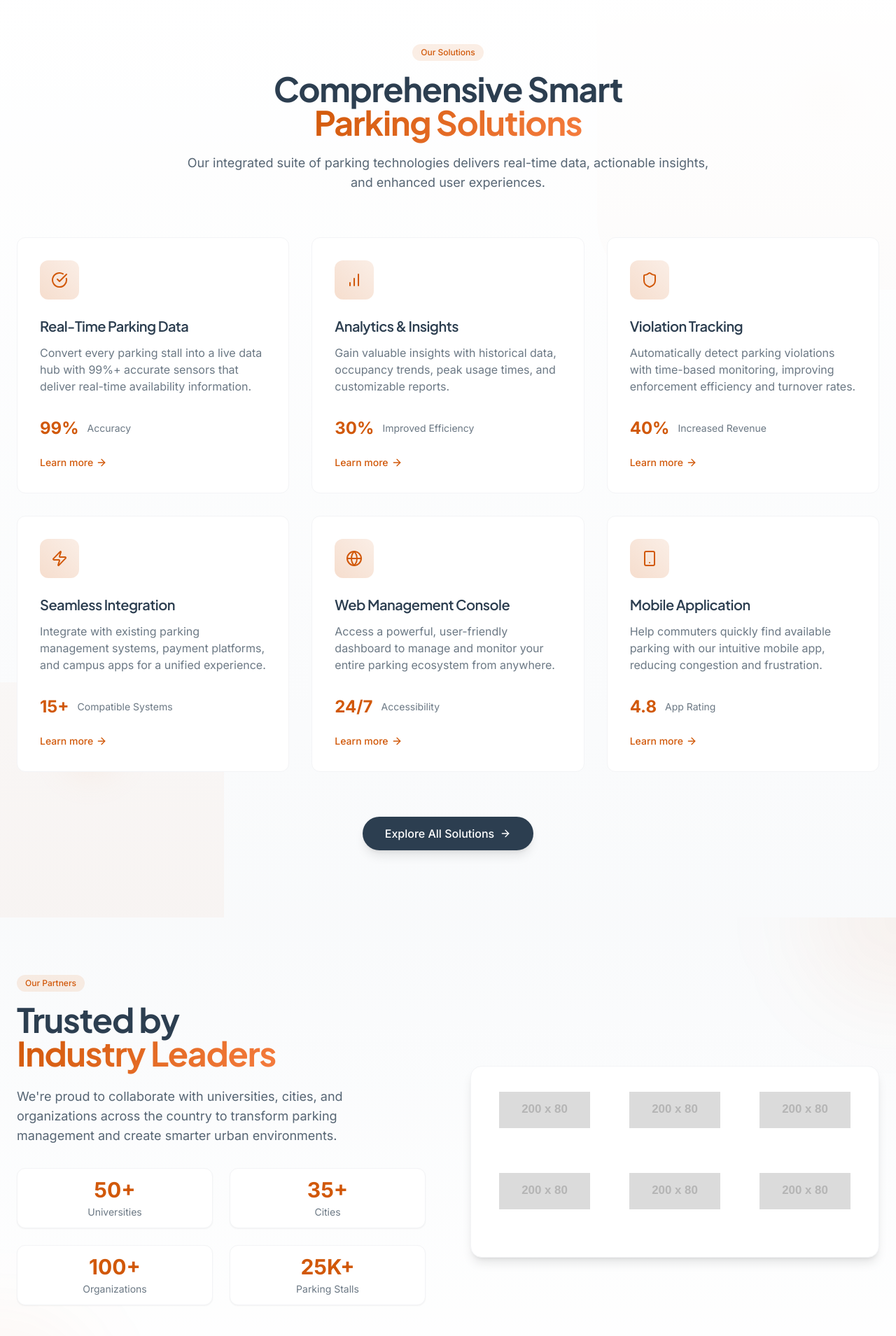
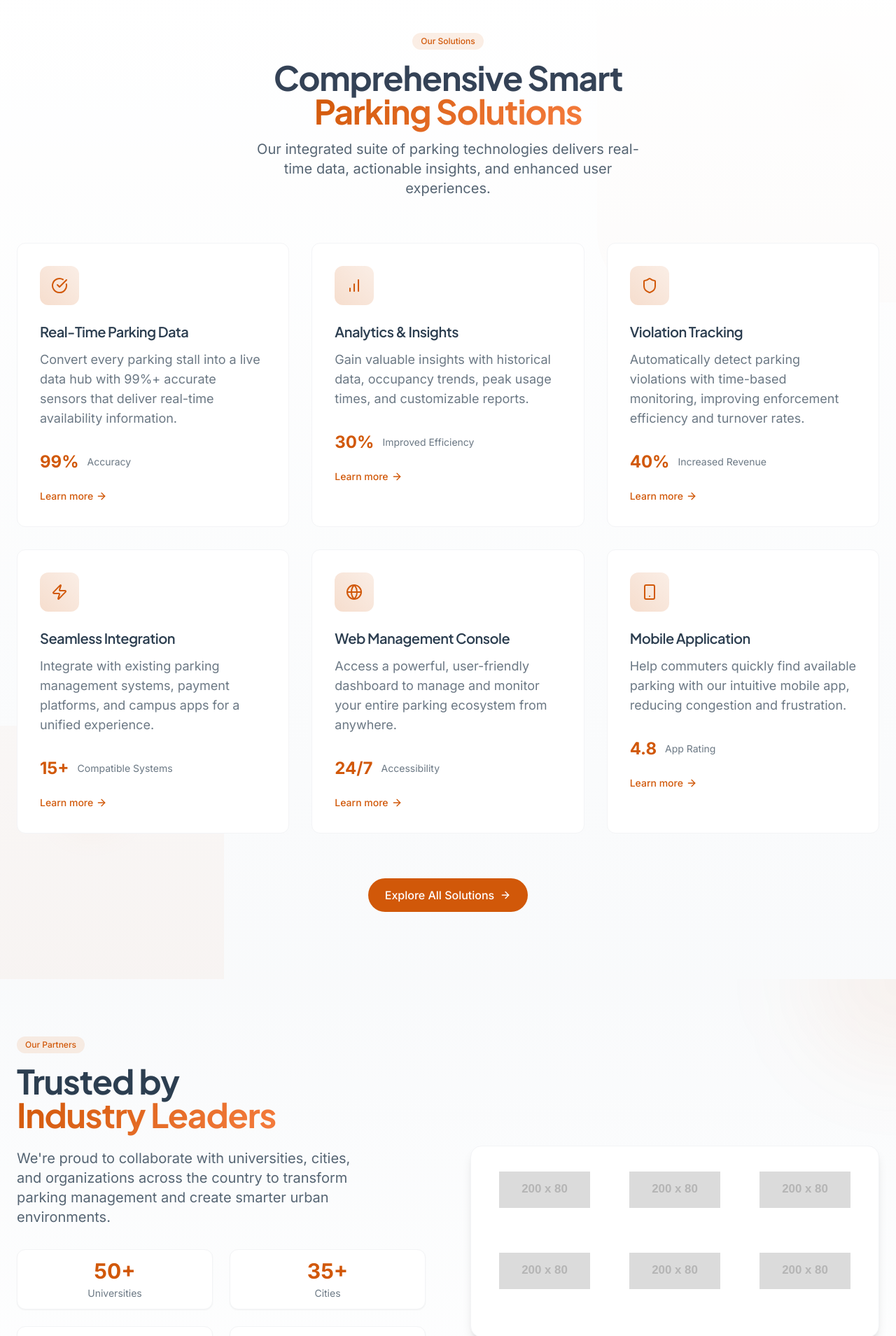
Before and after one commit to dajobrague/japa, a React (Vite) app: page / in a window 1280 px wide. Shown: the part 880-2789 px from the top of the page at 70% size. Built offline with nearby package versions, Linux system fonts and the light colour scheme.

Commit message:
Improved design consistency across components: Fixed typography, standardized buttons, centered content, and updated homepage alignment

```diff
--- a/src/components/case-studies/CaseStudyHero.tsx
+++ b/src/components/case-studies/CaseStudyHero.tsx
@@ -27,9 +27,16 @@ const CaseStudyHero = () => {
                 <AnimatedButton variant="primary" size="lg">
                   Request a Consultation
                 </AnimatedButton>
-                <a href="#case-studies" className="inline-flex items-center justify-center bg-white hover:bg-gray-100 text-japa-slate border border-gray-200 font-medium py-3 px-6 rounded-lg transition-colors">
-                  View Case Studies <ChevronRight className="ml-1 w-4 h-4" />
-                </a>
+                <AnimatedButton
+                  variant="secondary"
+                  size="lg"
+                  icon={<ChevronRight className="w-4 h-4" />}
+                  onClick={() => {
+                    document.getElementById('case-studies')?.scrollIntoView({ behavior: 'smooth' });
+                  }}
+                >
+                  View Case Studies
+                </AnimatedButton>
               </div>
             </div>
           </AnimationWrapper>
--- a/src/components/home/CallToAction.tsx
+++ b/src/components/home/CallToAction.tsx
@@ -42,7 +42,7 @@ const CallToAction = () => {
             </AnimationWrapper>
 
             <AnimationWrapper animation="fade-up" delay={100}>
-              <p className="text-white/80 text-base md:text-lg mb-6 md:mb-8">
+              <p className="text-white/80 text-lg md:text-xl mb-6 md:mb-8">
                 Join universities and cities nationwide that have optimized their parking operations, improved user satisfaction, and increased revenue with JAPA's smart solutions.
               </p>
             </AnimationWrapper>
--- a/src/components/home/Features.tsx
+++ b/src/components/home/Features.tsx
@@ -3,6 +3,7 @@ import { CheckCircle, Shield, BarChart, Zap, Globe, Smartphone, ArrowRight, Chev
 import AnimationWrapper from "../ui/AnimationWrapper";
 import Pill from "../ui/Pill";
 import { Link } from "react-router-dom";
+import AnimatedButton from "../ui/AnimatedButton";
 
 // Feature data with additional details for enhanced cards
 const features = [
@@ -85,11 +86,11 @@ const Features = () => {
       <div className="container-wide px-4 md:px-6">
         <AnimationWrapper animation="fade-up">
           <div className="text-center max-w-3xl mx-auto mb-8 md:mb-12 lg:mb-16">
-            <Pill className="mb-3 md:mb-4">Our Solutions</Pill>
-            <h2 className="text-balance font-display font-bold text-japa-slate mb-4 md:mb-5 text-3xl sm:text-4xl md:text-5xl leading-tight">
+            <Pill className="mb-3 md:mb-4 inline-flex">Our Solutions</Pill>
+            <h2 className="text-3xl md:text-4xl lg:text-5xl font-bold mb-4 max-w-2xl mx-auto">
               Comprehensive Smart <span className="text-gradient bg-clip-text text-transparent bg-gradient-to-r from-japa-orange to-japa-blue">Parking Solutions</span>
             </h2>
-            <p className="text-japa-slate/80 text-base md:text-lg">
+            <p className="text-japa-slate/80 text-lg md:text-xl max-w-xl mx-auto">
               Our integrated suite of parking technologies delivers real-time data, actionable insights, and enhanced user experiences.
             </p>
           </div>
@@ -139,7 +140,7 @@ const Features = () => {
                   <h3 className="text-base font-display font-semibold mb-2 text-japa-slate group-hover:text-japa-orange transition-colors duration-300">
                     {feature.title}
                   </h3>
-                  <p className="text-japa-slate/70 text-sm mb-4 line-clamp-3">
+                  <p className="text-japa-slate/70 text-base md:text-lg mb-4 line-clamp-3">
                     {feature.description}
                   </p>
 
@@ -198,7 +199,7 @@ const Features = () => {
                 <h3 className="text-lg md:text-xl font-display font-semibold mb-2 md:mb-3 text-japa-slate group-hover:text-japa-orange transition-colors duration-300">
                   {feature.title}
                 </h3>
-                <p className="text-japa-slate/70 text-sm md:text-base mb-6 md:mb-8">
+                <p className="text-japa-slate/70 text-base md:text-lg mb-6 md:mb-8">
                   {feature.description}
                 </p>
 
@@ -227,13 +228,13 @@ const Features = () => {
         {/* Added section CTA */}
         <AnimationWrapper animation="fade-up" delay={600}>
           <div className="mt-10 md:mt-12 lg:mt-16 text-center">
-            <Link
-              to="/solutions"
-              className="bg-japa-slate hover:bg-japa-slate/90 text-white py-2.5 md:py-3 px-6 md:px-8 rounded-full inline-flex items-center text-sm md:text-base font-medium transition-all duration-300 hover:pl-6 hover:pr-10 shadow-lg"
+            <AnimatedButton
+              variant="primary"
+              icon={<ArrowRight size={16} />}
+              onClick={() => window.location.href = '/solutions'}
             >
               Explore All Solutions
-              <ArrowRight size={16} className="ml-2" />
-            </Link>
+            </AnimatedButton>
           </div>
         </AnimationWrapper>
       </div>
--- a/src/components/home/Hero.tsx
+++ b/src/components/home/Hero.tsx
@@ -13,7 +13,12 @@ const Hero = () => {
   const { openDemoForm } = useDemoForm();
 
   return (
-    <section className="relative pt-16 pb-16 md:pt-24 md:pb-20 lg:pt-32 lg:pb-28 overflow-hidden">
+    <section className="relative pt-24 pb-20 md:py-28 overflow-hidden bg-gradient-to-br from-japa-gray/40 via-white to-japa-blue/5">
+      {/* Background pattern */}
+      <div className="absolute inset-0 z-0 opacity-10">
+        <div className="absolute inset-0 bg-grid-pattern-light"></div>
+      </div>
+
       {/* Enhanced Background Elements */}
       <div className="absolute inset-0 bg-gradient-to-b from-white to-japa-paleOrange/30 -z-10" />
       <div className="absolute top-0 left-0 w-full h-full bg-[url('https://images.unsplash.com/photo-1621950614805-1b59f36954a3?ixlib=rb-4.0.3&ixid=MnwxMjA3fDB8MHxwaG90by1wYWdlfHx8fGVufDB8fHx8&auto=format&fit=crop&w=2070&q=80')] bg-cover bg-center opacity-5 -z-10" />
--- a/src/components/home/Partners.tsx
+++ b/src/components/home/Partners.tsx
@@ -3,6 +3,7 @@ import AnimationWrapper from "../ui/AnimationWrapper";
 import Pill from "../ui/Pill";
 import { Link } from "react-router-dom";
 import { ArrowRight } from "lucide-react";
+import AnimatedButton from "../ui/AnimatedButton";
 
 // Enhanced partner data with categories
 const partnerLogos = [
@@ -75,7 +76,7 @@ const Partners = () => {
               <h2 className="text-balance font-display font-bold text-japa-slate text-3xl sm:text-4xl md:text-5xl mb-4 md:mb-6 leading-tight">
                 Trusted by <span className="text-gradient bg-clip-text text-transparent bg-gradient-to-r from-japa-orange to-japa-blue">Industry Leaders</span>
               </h2>
-              <p className="text-japa-slate/80 text-base md:text-lg mb-6 md:mb-8 max-w-lg">
+              <p className="text-japa-slate/80 text-lg md:text-xl mb-6 md:mb-8 max-w-lg">
                 We're proud to collaborate with universities, cities, and organizations across the country
                 to transform parking management and create smarter urban environments.
               </p>
@@ -100,13 +101,13 @@ const Partners = () => {
                 ))}
               </div>
 
-              <Link
-                to="/partners"
-                className="inline-flex items-center text-japa-slate font-medium hover:text-japa-orange transition-colors group text-sm md:text-base"
+              <AnimatedButton
+                variant="text"
+                icon={<ArrowRight size={16} />}
+                onClick={() => window.location.href = '/partners'}
               >
                 View all our partnerships
-                <ArrowRight size={16} className="ml-2 group-hover:translate-x-1 transition-transform" />
-              </Link>
+              </AnimatedButton>
             </AnimationWrapper>
           </div>
 
--- a/src/components/solutions/SolutionsHero.tsx
+++ b/src/components/solutions/SolutionsHero.tsx
@@ -3,6 +3,7 @@ import { Check, ChevronRight, BarChart3 } from 'lucide-react';
 import Pill from '@/components/ui/Pill';
 import AnimationWrapper from '@/components/ui/AnimationWrapper';
 import { ArrowRight } from 'lucide-react';
+import AnimatedButton from '@/components/ui/AnimatedButton';
 
 const SolutionsHero: React.FC = () => {
   return (
@@ -24,12 +25,23 @@ const SolutionsHero: React.FC = () => {
                 JAPA's comprehensive solutions turn traditional parking infrastructure into intelligent, data-driven systems that create seamless experiences for both operators and users.
               </p>
               <div className="flex flex-col sm:flex-row gap-4 mt-8">
-                <a href="#simulator" className="inline-flex items-center justify-center bg-japa-blue hover:bg-japa-darkBlue text-white font-medium py-3 px-6 rounded-lg transition-colors">
+                <AnimatedButton
+                  variant="primary"
+                  onClick={() => {
+                    document.getElementById('simulator')?.scrollIntoView({ behavior: 'smooth' });
+                  }}
+                >
                   Try Interactive Demo
-                </a>
-                <a href="#solutions" className="inline-flex items-center justify-center bg-white hover:bg-gray-100 text-japa-slate border border-gray-200 font-medium py-3 px-6 rounded-lg transition-colors">
-                  Explore Solutions <ChevronRight className="ml-1 w-4 h-4" />
-                </a>
+                </AnimatedButton>
+                <AnimatedButton
+                  variant="secondary"
+                  icon={<ChevronRight className="w-4 h-4" />}
+                  onClick={() => {
+                    document.getElementById('solutions')?.scrollIntoView({ behavior: 'smooth' });
+                  }}
+                >
+                  Explore Solutions
+                </AnimatedButton>
               </div>
             </div>
           </AnimationWrapper>
--- a/src/pages/Index.tsx
+++ b/src/pages/Index.tsx
@@ -1,6 +1,5 @@
 import React, { useEffect } from "react";
-import Navbar from "@/components/layout/Navbar";
-import Footer from "@/components/layout/Footer";
+import PageLayout from "@/components/layout/PageLayout";
 import Hero from "@/components/home/Hero";
 import Features from "@/components/home/Features";
 import Partners from "@/components/home/Partners";
@@ -13,16 +12,12 @@ const Index = () => {
   }, []);
 
   return (
-    <div className="min-h-screen flex flex-col">
-      <Navbar />
-      <main className="flex-grow">
-        <Hero />
-        <Features />
-        <Partners />
-        <CallToAction />
-      </main>
-      <Footer />
-    </div>
+    <PageLayout>
+      <Hero />
+      <Features />
+      <Partners />
+      <CallToAction />
+    </PageLayout>
   );
 };
 
```
